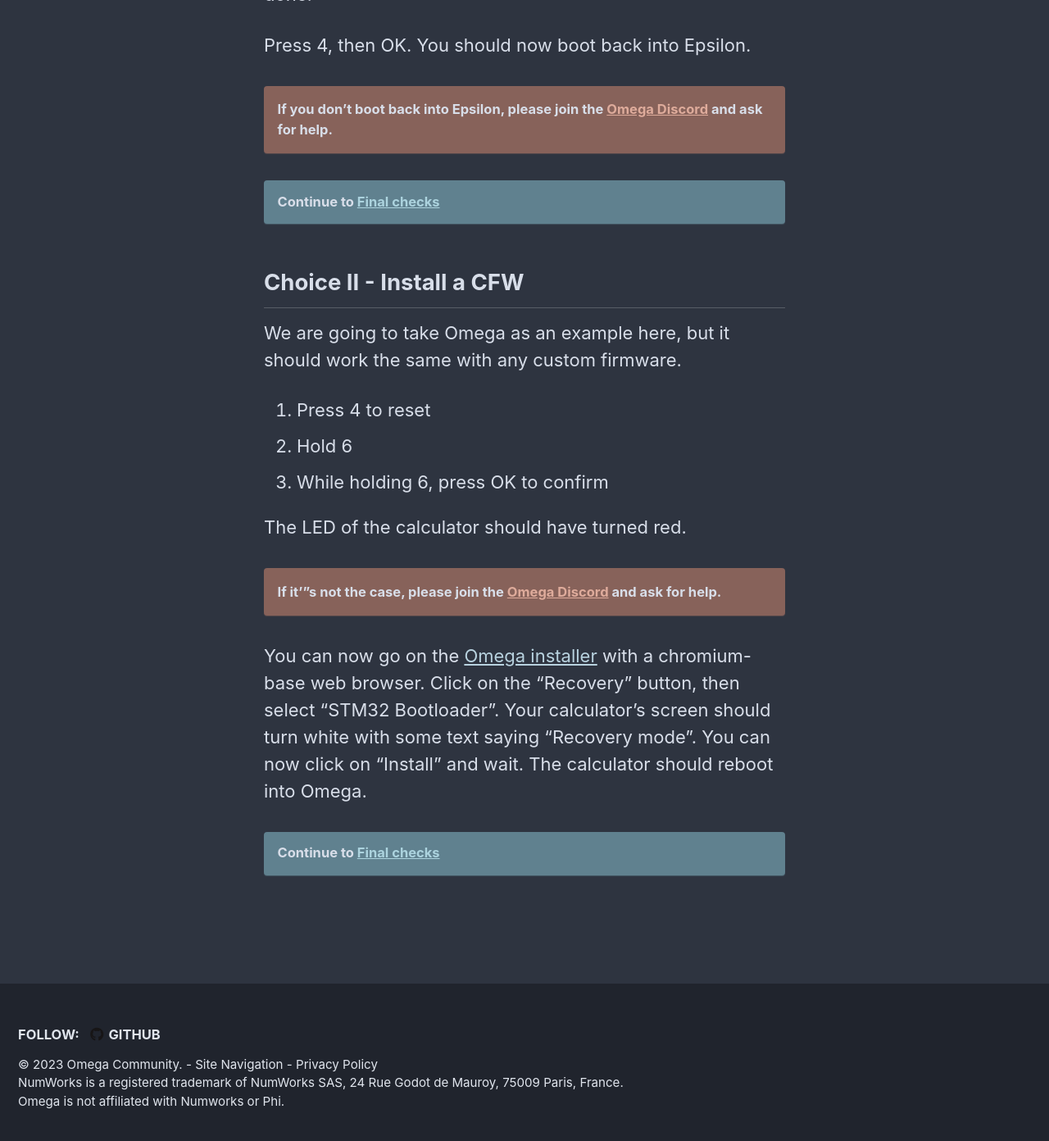
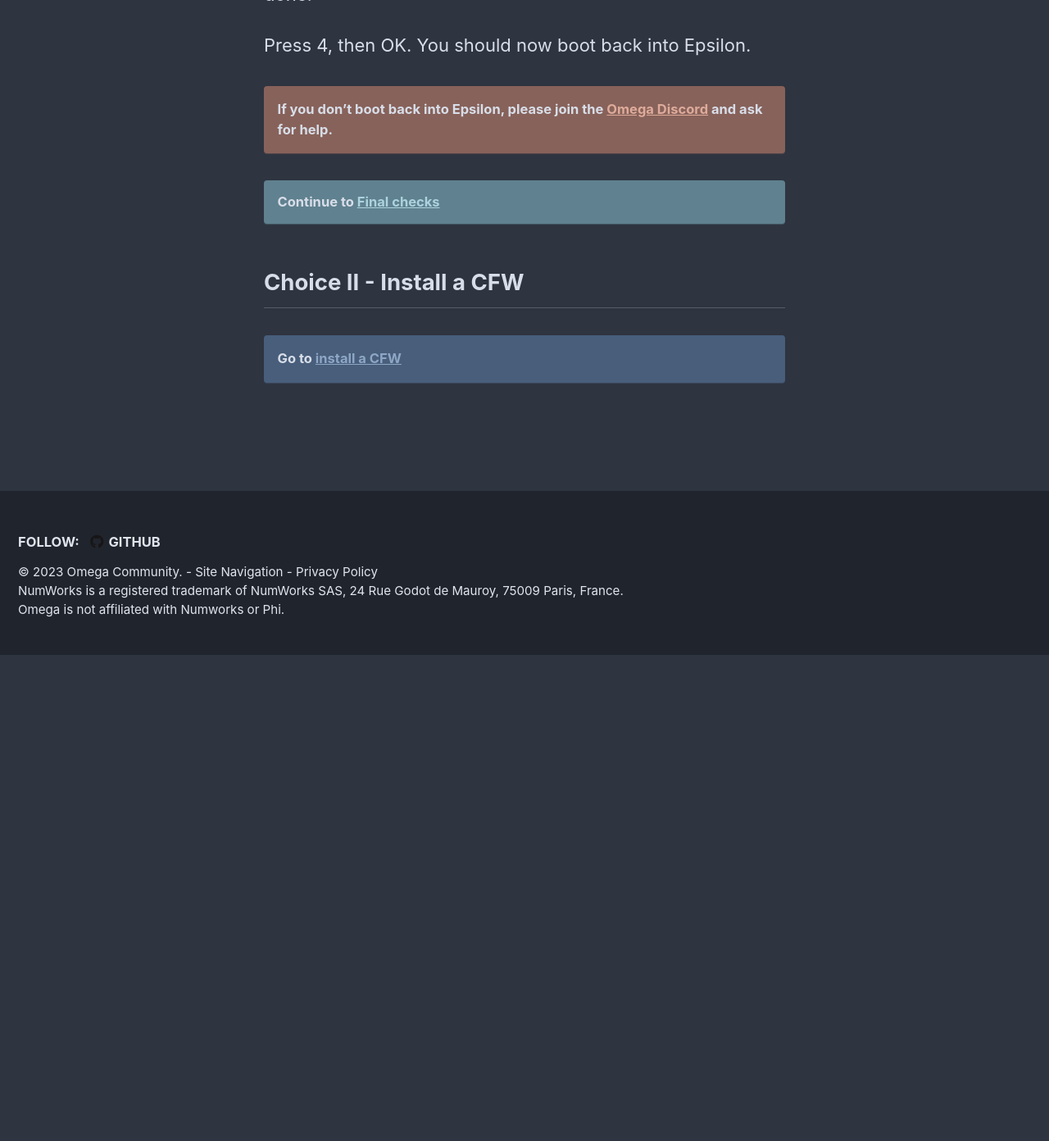
Before and after one commit to Omega-Numworks/Omega-Guide, a Jekyll site: the page built from _pages/en_US/phi-now-what.md, in a window 1280 px wide and 1400 px high, scrolled down 1225 px. Shown: the top 1392 px of the window at 82% size. Built offline with Jekyll 4.4.1, drawn with Linux system fonts in a browser that asks for light colours; comment, search, counter and statistics services are not loaded; after the commit the page ends 2024 px from its top, so only the background shows below that; some of the changed text lies outside the part shown.

Commit message:
Update phi-now-what.md

```diff
--- a/_pages/en_US/phi-now-what.md
+++ b/_pages/en_US/phi-now-what.md
@@ -28,19 +28,5 @@
 
 ## Choice II - Install a CFW
 
-We are going to take Omega as an example here, but it should work the same with any custom firmware.
-
-1. Press 4 to reset
-2. Hold 6
-3. While holding 6, press OK to confirm
-
-The LED of the calculator should have turned red.
-
-If it'"s not the case, please join the [Omega Discord](https://discord.gg/X2TWhh9) and ask for help.
-{: .notice--warning}
-
-You can now go on the [Omega installer](https://getomega.dev/install/latest) with a chromium-base web browser.
-Click on the "Recovery" button, then select "STM32 Bootloader". Your calculator's screen should turn white with some text saying "Recovery mode". You can now click on "Install" and wait. The calculator should reboot into Omega.
-
-### Continue to [Final checks](final-checks)
-{: .notice--primary}
+Go to [install a CFW](install-a-cfw)
+{: .notice--info}
```
